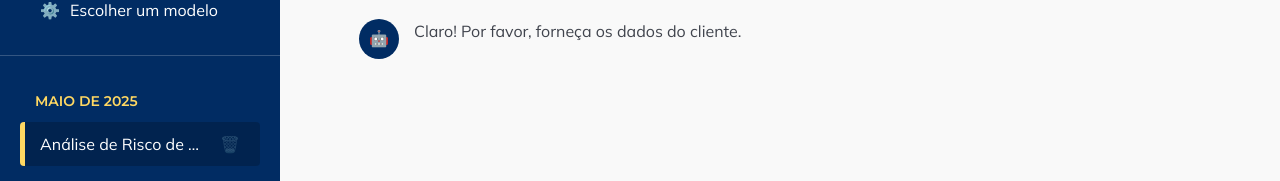
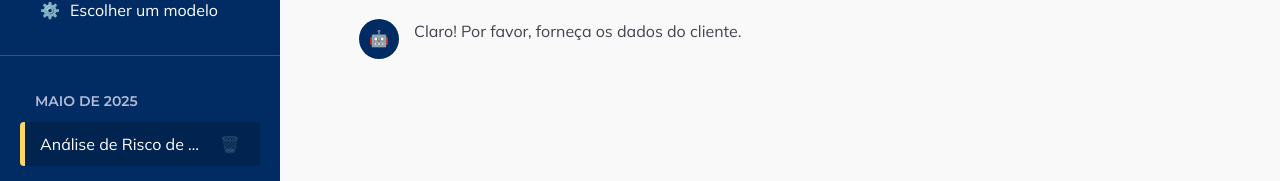
Before and after one commit to FelipeSoupinski/btrust, a React (Vite) app: page / in a window 1280 px wide. Shown: the part 162-343 px from the top of the page. Built offline with nearby package versions, Linux system fonts and the light colour scheme.

Commit message:
feat: alterando cor de texto do sidebar

```diff
--- a/src/components/Sidebar.jsx
+++ b/src/components/Sidebar.jsx
@@ -112,7 +112,7 @@ const historySectionStyles = {
 
 const historyTitleStyles = {
     fontSize: FONT_SIZES.subtexto,
-    color: COLORS.detalhes,
+    color: COLORS.azulClaro,
     textTransform: 'uppercase',
     marginBottom: '10px',
     fontWeight: '600',
--- a/src/styles/theme.js
+++ b/src/styles/theme.js
@@ -1,10 +1,11 @@
 export const COLORS = {
-  principal: '#012C63',    // Azul Escuro (Principal)
-  fundo: '#F9F9F9',        // Cinza Claro (Fundo)
-  detalhes: '#FFD862',     // Amarelo (Detalhes/Destaque)
-  textosSecundarios: '#40444D', // Cinza Chumbo (Texto Secundário)
+  principal: '#012C63',
+  fundo: '#F9F9F9',
+  detalhes: '#FFD862',
+  textosSecundarios: '#40444D',
   branco: '#FFFFFF',
   preto: '#000000',
+  azulClaro: '#B3BBD6',
 };
 
 export const FONTS = {
```
